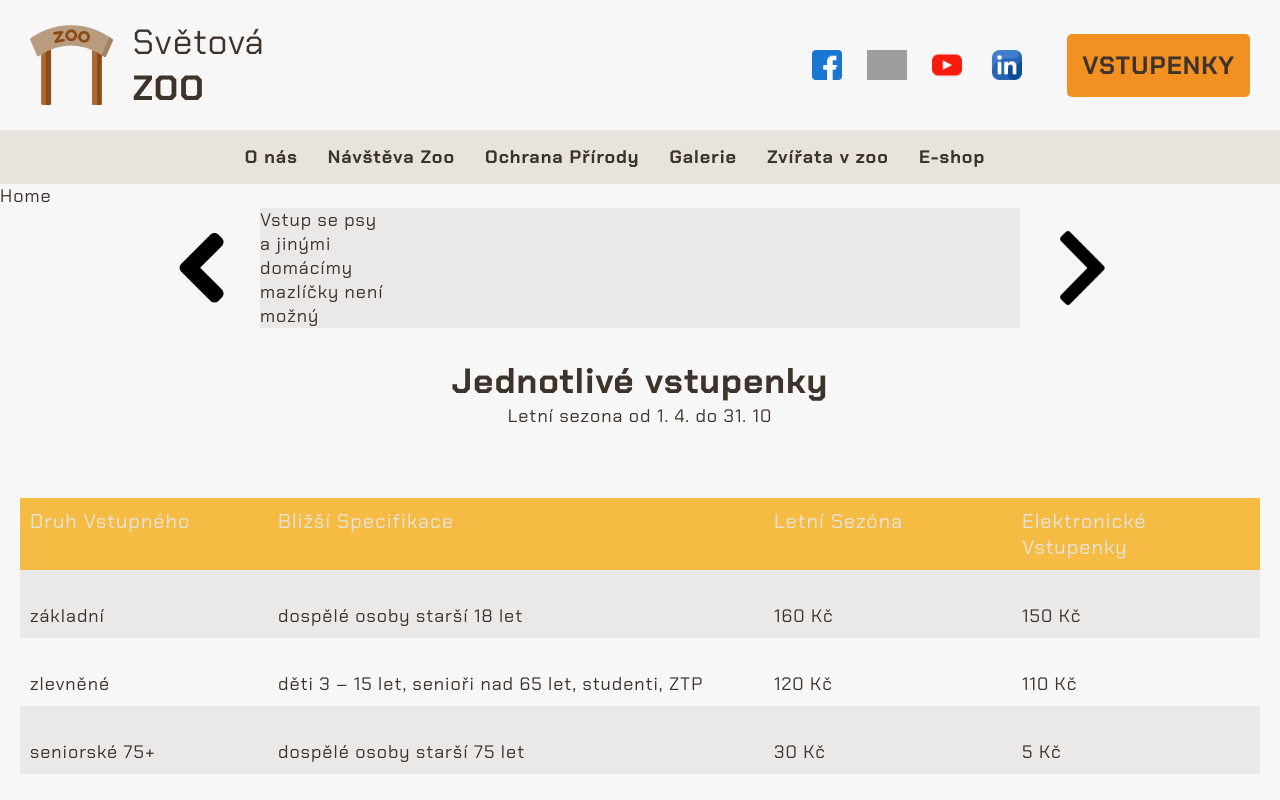
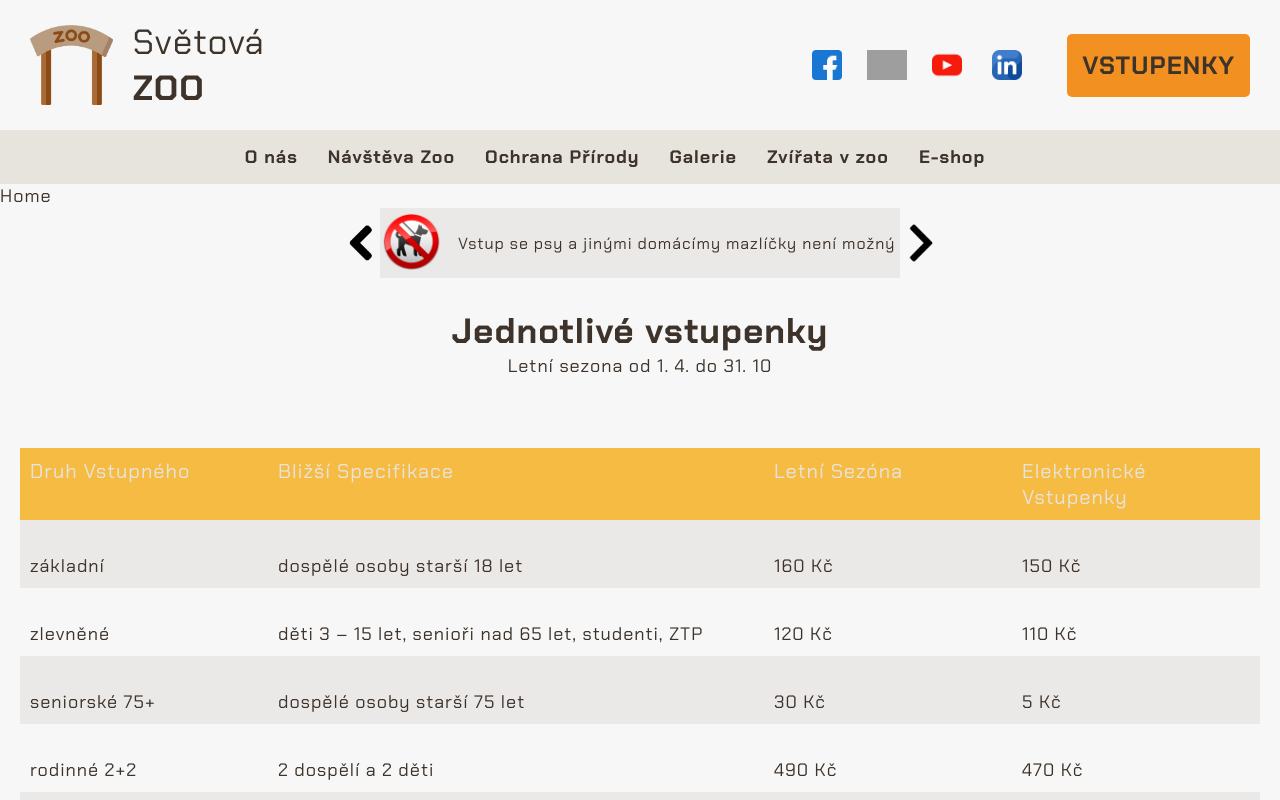
Before and after one commit to KarelStastny/React-Zoo-Web, a React (Create React App) app: page / in a window 1280 px wide. Shown: the top 800 px of the page. Built offline with nearby package versions, Linux system fonts and the light colour scheme; grey boxes are pictures that could not be loaded.

Commit message:
opraven slider

```diff
--- a/src/_variables.scss
+++ b/src/_variables.scss
@@ -12,6 +12,7 @@ $winter-blue: #007cba;
 $light-orange: #F6BB42;
 
 // Font Size
+$mini-font: 16px;
 $standart-font: 18px;
 $middle-font:25px;
 $big-font:35px;
--- a/src/components/Prohibitions.js
+++ b/src/components/Prohibitions.js
@@ -1,44 +1,32 @@
-import React from 'react'
-import "./Prohibitons.scss"
-import prohib from "../data/DataProhibitions"
-import DataImages from '../data/DataImages'
-import { useState, useEffect } from 'react'
+import React, { useState } from 'react';
+import "./Prohibitons.scss";
+import prohib from "../data/DataProhibitions";
+import DataImages from '../data/DataImages';
 
 const Prohibitions = () => {
+  const [index, setIndex] = useState(0);
 
+  // po kliknutí nastaví index,
+  const handleClickPrev = () => {
+    setIndex((prevIndex) => (prevIndex === 0 ? prohib.length - 1 : prevIndex - 1));
+  };
 
-    const [index, setIndex] = useState(0)
+  const handleClickNext = () => {
+    setIndex((prevIndex) => (prevIndex === prohib.length - 1 ? 0 : prevIndex + 1));
+  };
 
-// když je idnex záporné číslo
-// console.log(index);
-//     if(index < 0 ){
-//         setIndex(3)
-//     }
+  return (
+    <div className="prohibitions row">
+      <img onClick={() => handleClickPrev()} src={DataImages[7]} alt="Previous" />
+      <div className="prohib-container">
+        <div className='prohib-box'>
+          <section><img src={prohib[index].image} alt="" /></section>
+          <div><p>{prohib[index].name}</p></div>
+        </div>
+      </div>
+      <img onClick={() => handleClickNext()} src={DataImages[8]} alt="Next" />
+    </div>
+  );
+};
 
-// když je index větší než max
-console.log(index);
-// console.log(prohib.length);
-
-
-
-
-
-  return <div className="prohibitions row">
-            <img onClick={() => setIndex( index -1)} src={DataImages[7]}  />
-            <div className="prohib-container">
-
-
-
-            <div className='prohib-box'>
-                {/* <img src={prohib[index].name} alt="" /> */}
-                <div><p>{prohib[index].name}</p></div>
-
-            </div>
-
-            </div>
-            <img onClick={() => setIndex(index>3 ? setIndex( 3) : setIndex( index +1 ))} src={DataImages[8]}  />
-
-  </div>
-}
-
-export default Prohibitions
+export default Prohibitions;
--- a/src/components/Prohibitons.scss
+++ b/src/components/Prohibitons.scss
@@ -2,62 +2,46 @@
 @import "../variables.scss";
 
 .prohibitions{
+    max-width: 600px;
+    width: 100%;
     display: flex;
     align-items: center;
-    max-width: 1000px;
-    width: 100%;
     margin: 0 auto;
-    height: 120px;
     img{
-        width: 80px;
-        height: 80px;
-        margin: 0 20px ;
+        width: 40px;
+        height: 40px;
         cursor: pointer;
     }
     .prohib-container{
-
-
-        height: 100%;
-        display: flex;
-        overflow-y: hidden;
-        overflow-x: hidden;
+        width: 100%;
+        min-width: 250px;
+        margin: 0 auto;
 
         .prohib-box{
-            min-width: 100%;
-            height: 120px;
+            display: flex;
+            justify-content: center;
+            align-items: center;
+            background-color: $second-background;
+            height: 70px;
 
-            display: grid;
-            grid-template-columns: 1fr 5fr;
+            section{
+                width: 15%;
+                img{
+                    width: 60px;
+                    height: 60px;
+                    padding-top: 3px;
+                    padding-left: 3px;
+                    object-fit: cover;
+                }
+            }
 
-            background-color: $second-background;
-            img{
-                height: 120px;
-                width: 120px;
-                padding: 15px;
-                margin: 0;
-
-            }
             div{
-                display: flex;
-                align-items: center;
+                width: 85%;
                 p{
-
+                    font-size: $mini-font;
                 }
 
             }
         }
     }
 }
-
-.active-slide{
-    opacity: 1;
-    transform: translateX(0)
-}
-
-.last-slide{
-    transform: translateX(-100%);
-}
-
-.next-slide{
-    transform: translateX(100%);
-}
```
